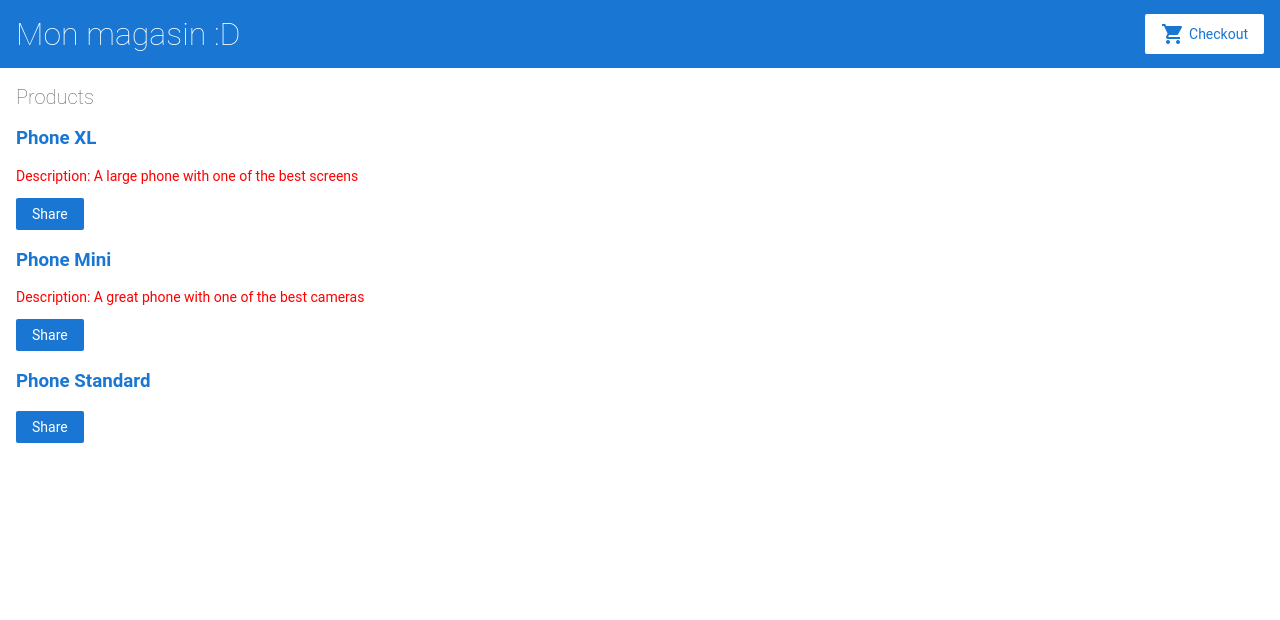
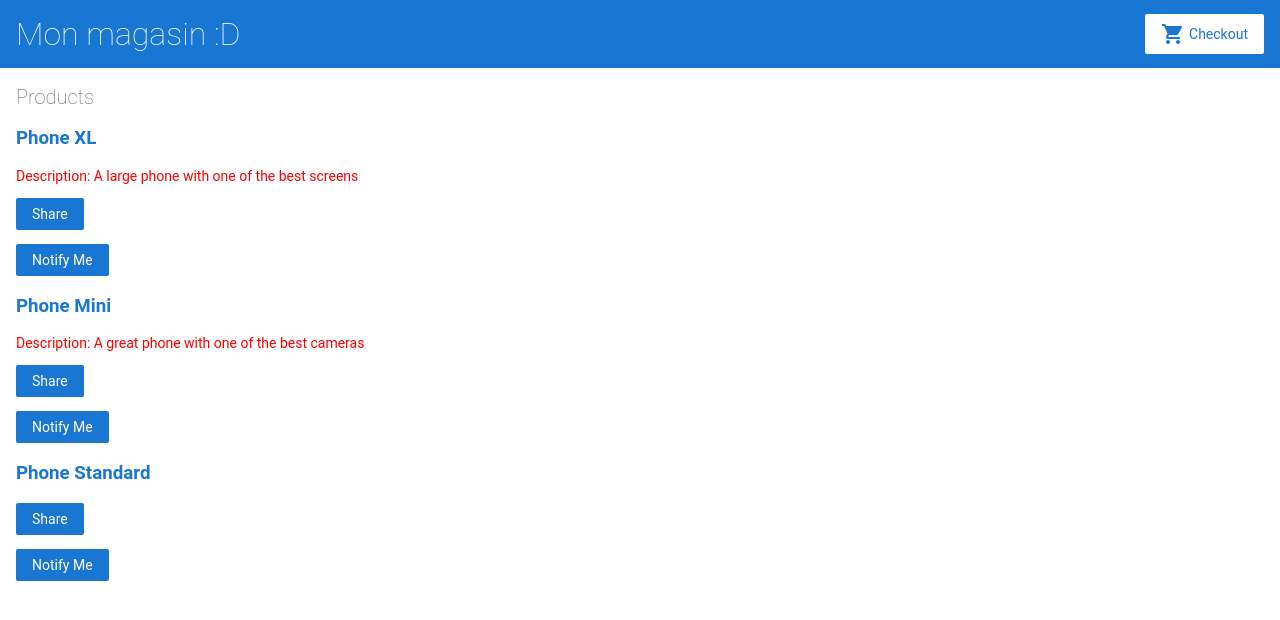
Before and after one commit to AlBertrand/angular-vtlgh4, an Angular app: page / in a window 1280 px wide. Shown: the top 620 px of the page. Built offline with nearby package versions, Linux system fonts and the light colour scheme.

Commit message:
2 files modified

```diff
--- a/src/app/product-alerts/product-alerts.component.html
+++ b/src/app/product-alerts/product-alerts.component.html
@@ -1,3 +1,3 @@
-<p *ngIf="product && product.price > 700">
+<p *ngIf="product && product.price > 0">
   <button type="button">Notify Me</button>
 </p>
--- a/src/app/product-list/product-list.component.html
+++ b/src/app/product-list/product-list.component.html
@@ -17,6 +17,10 @@
     Share
   </button>
 
+  <app-product-alerts
+  [product]="product">
+  </app-product-alerts>
+
 </div>
 <!--
 Copyright Google LLC. All Rights Reserved.
```
